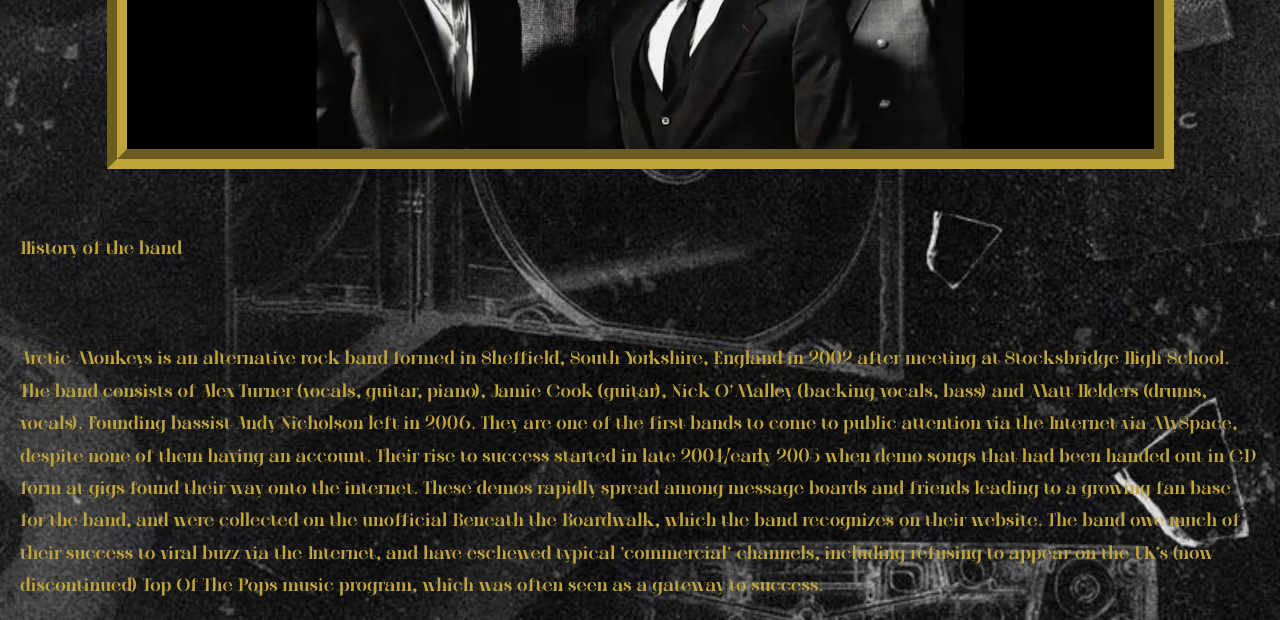
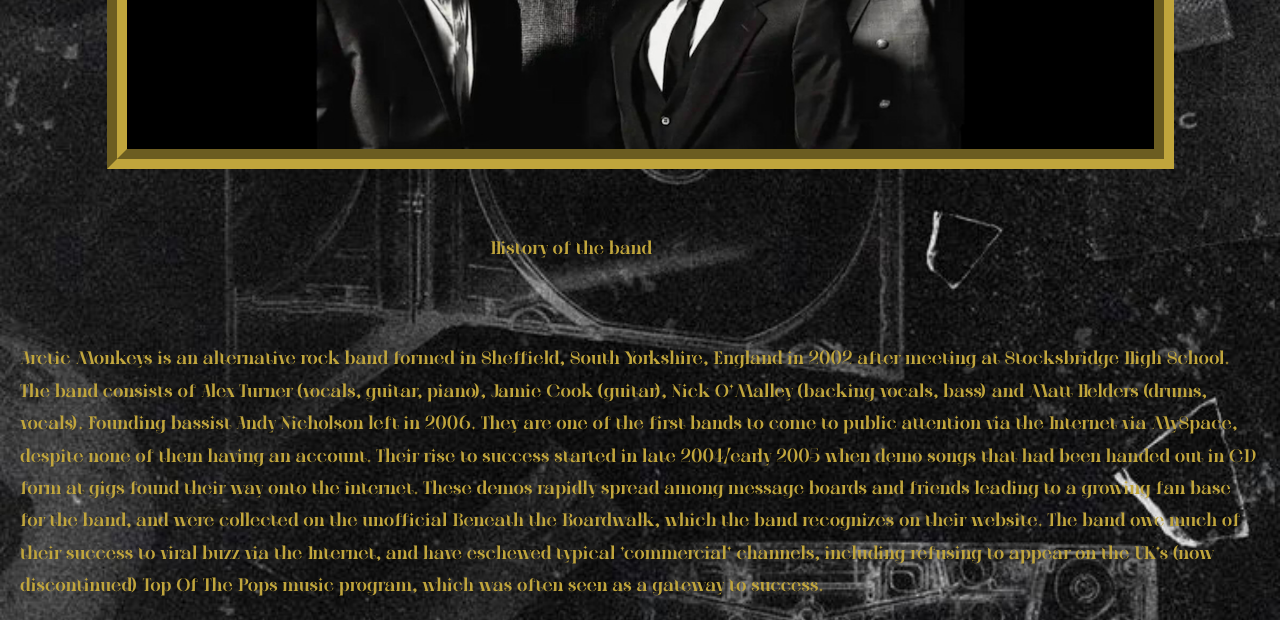
Before and after one commit to Mwisniewska57/mwisniewska.github.io, a PHP site: page / in a window 1280 px wide. Shown: the part 821-1441 px from the top of the page. Run offline with PHP 8.4, Linux system fonts and the light colour scheme.

Commit message:
mega drobna zmiana

```diff
--- a/lab-a/style-1.css
+++ b/lab-a/style-1.css
@@ -170,19 +170,19 @@ h2{
         border: 10px groove #c0a53c;
     }
 }
-/* 2. Desktop Adjustment */
-@media (min-width: 1024px) {
-    .opishistoria {
-        flex-direction: row; /* Desktop: side-by-side */
-        align-items: flex-start;
-        justify-content: space-between;
-    }
+/*!* 2. Desktop Adjustment *!*/
+/*@media (min-width: 1024px) {*/
+/*    .opishistoria {*/
+/*        flex-direction: row; !* Desktop: side-by-side *!*/
+/*        align-items: flex-start;*/
+/*        justify-content: space-between;*/
+/*    }*/
 
-    .mainphoto {
-        flex: 0 0 400px; /* Fix the image width on desktop */
-    }
+/*    .mainphoto {*/
+/*        flex: 0 0 400px; !* Fix the image width on desktop *!*/
+/*    }*/
 
-    .historia {
-        flex: 1; /* Let the text take up the remaining space */
-    }
-}
+/*    .historia {*/
+/*        flex: 1; !* Let the text take up the remaining space *!*/
+/*    }*/
+/*}*/
```
